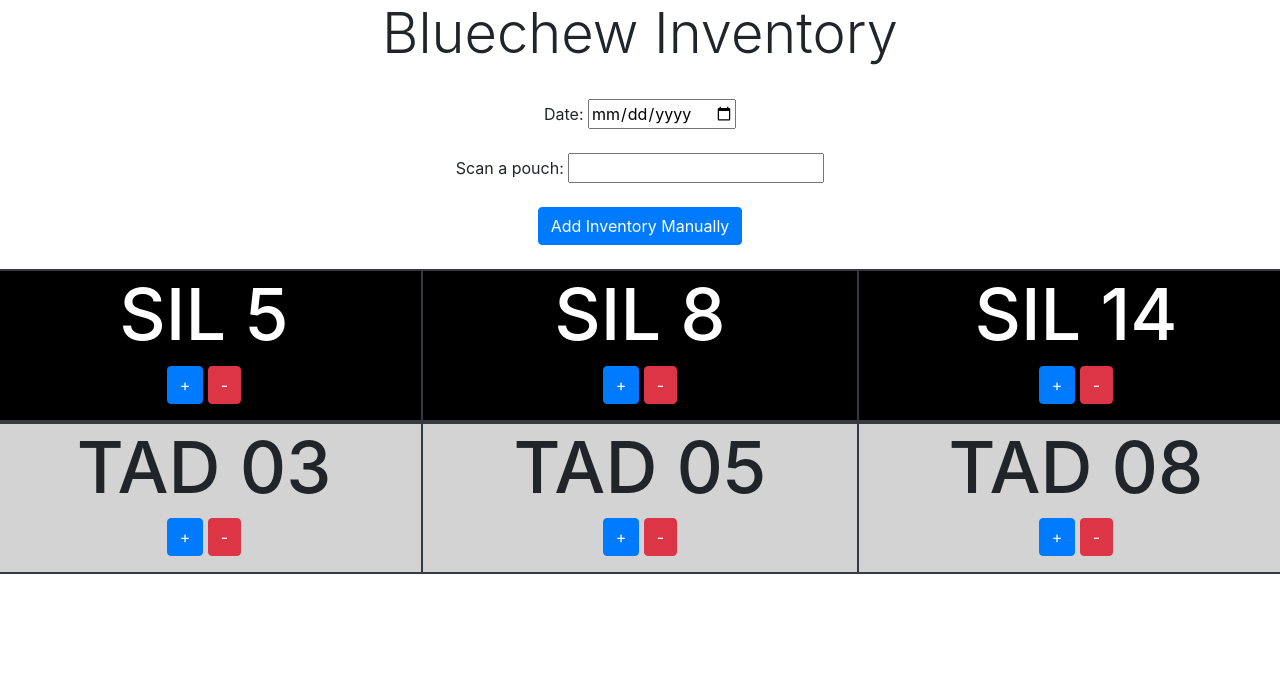
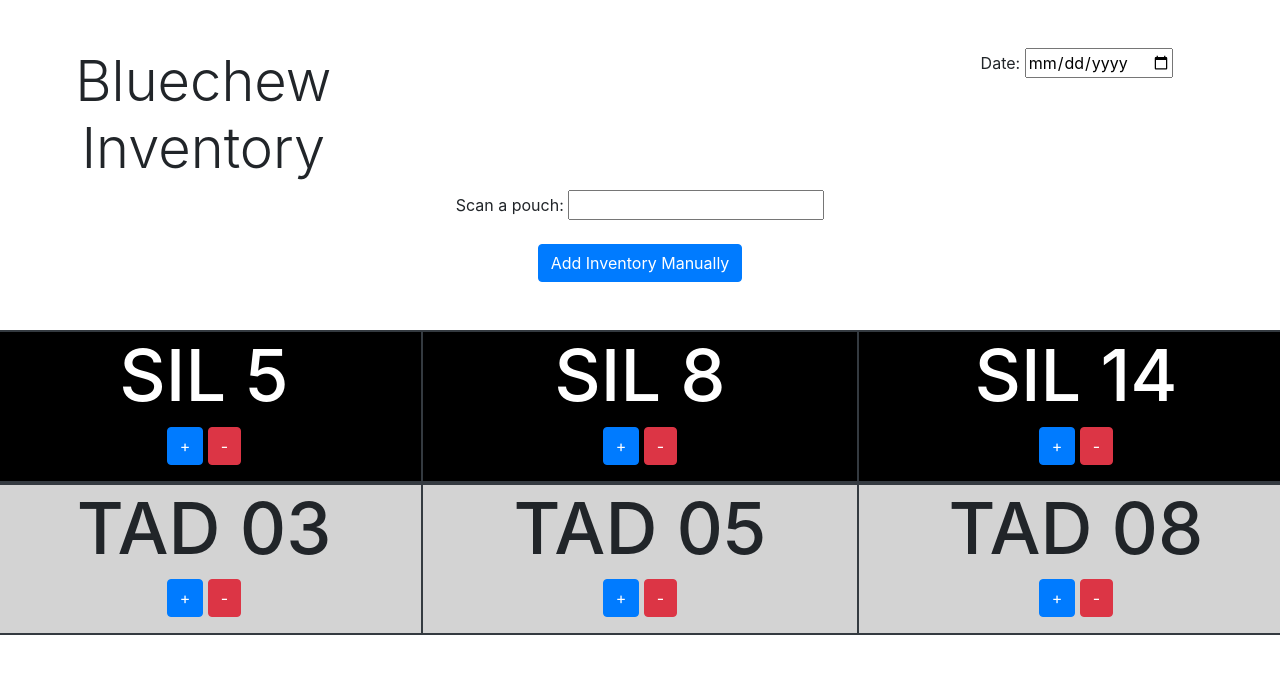
Before and after one commit to jstep1/bcinventory, a plain HTML site: page index.html in a window 1280 px wide. Drawn offline with nearby package versions, Linux system fonts and the light colour scheme.

Commit message:
finished files for production

```diff
--- a/index.html
+++ b/index.html
@@ -10,26 +10,34 @@
 </head>
 <body>
         <div>
+            <br><br>
+                <div class="row text-center">
+                    <div class="col-sm-4">
                     <h1 class="display-4">Bluechew Inventory</h1>
-                <br>
-                <form action="/" style="text-align: center">
+                    </div>
+                    <div class="col-sm-4"></div>
+                    <div class="col-sm-4">
+                    <form action="/">
                     Date:
                     <input type="date" name="today">
                     </form>
                     </div>
-        <br>
+
+                </div>
 
                 <div class="text-center">
                         <form action="/">
                             Scan a pouch:
                             <input type="text" name="input" class="scan">
                         </form>
-
                         <br>
-
                         <button type="button" class="btn btn-primary" data-toggle="modal" data-target="#exampleModal">
                                 Add Inventory Manually
                         </button>
+                    </div>
+        <br>
+
+
 
               <!-- Modal -->
               <div class="modal fade" id="exampleModal" tabindex="-1" role="dialog" aria-labelledby="exampleModalLabel" aria-hidden="true">
--- a/style.css
+++ b/style.css
@@ -1,7 +1,3 @@
-h1 {
-    text-align: center
-}
-
 h2 {
     font-size: 72px;
     text-align: center;
```
Lines whose indentation alone changed are shown as unchanged.
